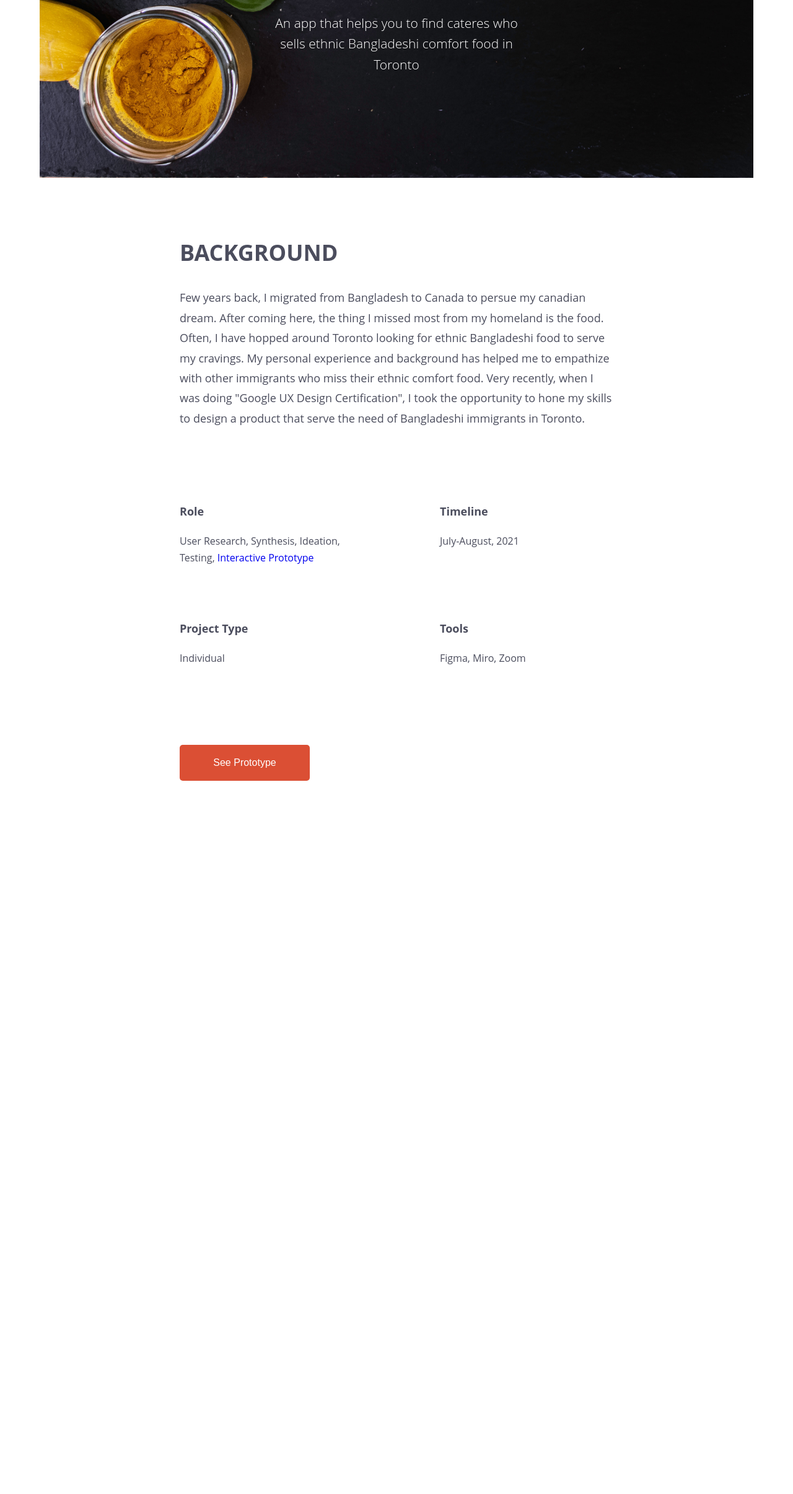
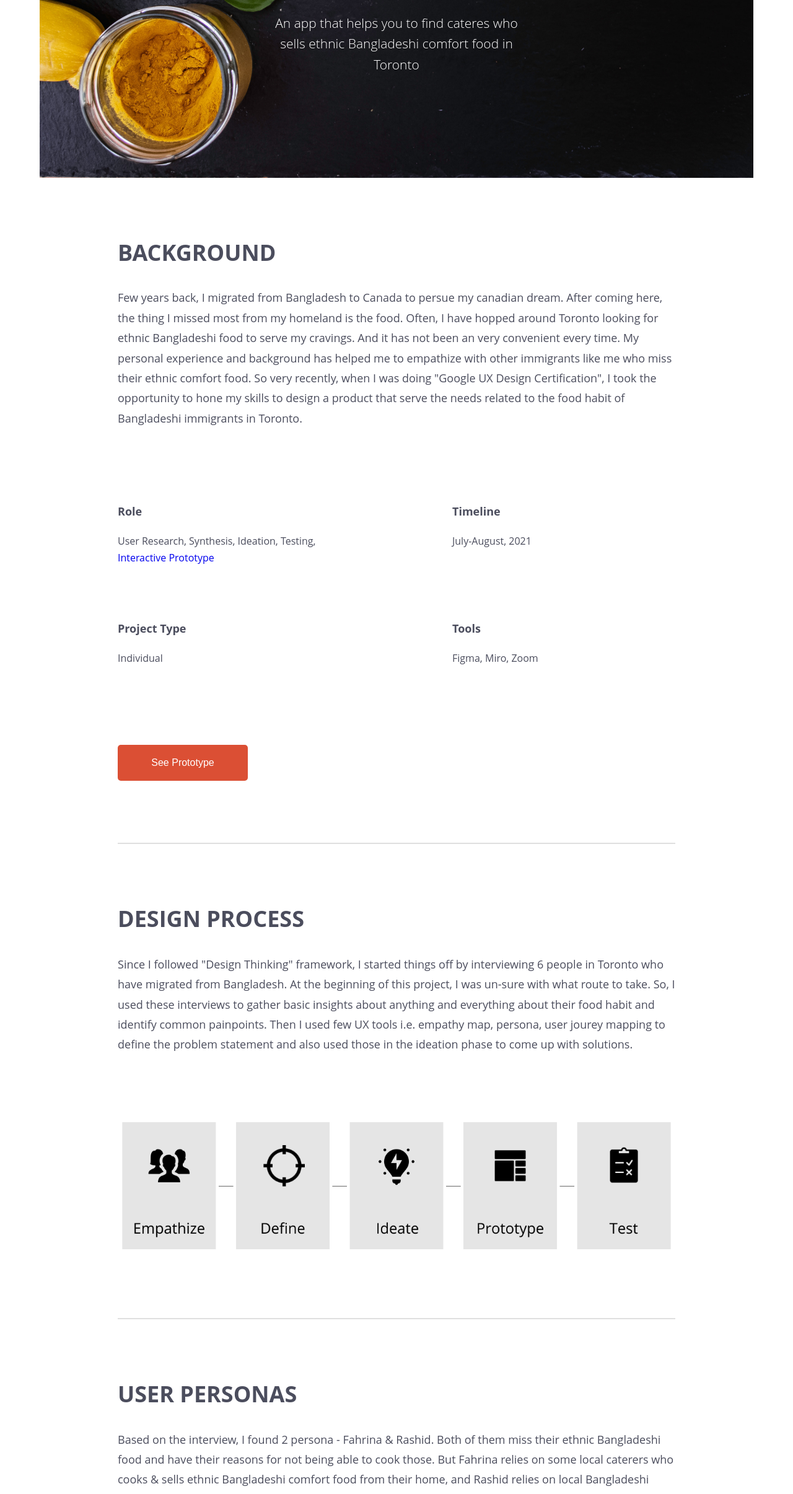
Before and after one commit to FarzanaPrianka/portFolioSite, a plain HTML site: page hilsha.html in a window 1280 px wide. Shown: the part 373-2784 px from the top of the page at 62% size. Before the commit the page ends 1733 px from the top, so only its background shows below. Drawn offline with nearby package versions, Linux system fonts and the light colour scheme.

Commit message:
add new sections

```diff
--- a/hilsha.html
+++ b/hilsha.html
@@ -50,7 +50,7 @@
         </div>
     </nav>
 
-    <!-- header -->
+    <!-- header ------------------------------------------------------------->
     <header class="hilshaHeader">
         <div class="hilshaTitle">
             <h1 class="hilshaProjectTitle">Hilsha</h1>
@@ -60,20 +60,23 @@
         </div>
     </header>
 
-    <!-- hilsha background -->
+    <!-- hilsha background --------------------------------------------------------------->
 
     <section id="hilshaBackgrounds" class="hilshaSections">
-        <div id="hilshaWrapper">
+        <div class="hilshaWrapper">
             <div id="hilshaBackgroundsPartOne">
-                <h3 id="hilshaSectionTitle">Background</h3>
+                <h3 class="hilshaSectionTitle">Background</h3>
                 <p class="hilshaSectionText">
 
                     Few years back, I migrated from Bangladesh to Canada to persue my canadian dream. After coming here,
                     the thing I missed most from my homeland is the food. Often, I have hopped around Toronto looking
-                    for ethnic Bangladeshi food to serve my cravings. My personal experience and background has helped
-                    me to empathize with other immigrants who miss their ethnic comfort food. Very recently,
-                    when I was doing "Google UX Design Certification", I took the opportunity to hone my skills to
-                    design a product that serve the need of Bangladeshi immigrants in Toronto.
+                    for ethnic Bangladeshi food to serve my cravings. And it has not been an very convenient every time.
+                    My personal experience and background has helped me to empathize with other immigrants like me who
+                    miss their ethnic comfort food. So very recently, when I was doing "Google UX Design Certification",
+                    I took the opportunity to hone my skills to design a product that serve the needs related to the
+                    food
+                    habit of Bangladeshi
+                    immigrants in Toronto.
 
                 </p>
             </div>
@@ -107,52 +110,108 @@
 
     </section>
 
-    <!-- <section id="backgrounds">
+    <div class="margin">
 
-        <div class="wrapper introduction layoutDesign">
+    </div>
 
-            <div class="title">
-                <h2>Background</h2>
+    <!-- design process --------------------------------------------------------------->
+
+    <section class="hilshaSections">
+        <div class="hilshaWrapper">
+            <div>
+                <h3 class="hilshaSectionTitle">Design Process</h3>
             </div>
-            <div class="sectionText">
-                <p>It was mid June 2020. Canada was in it’s third month of lockdown due to the Covid-19 pandemic. I
-                    was
-                    a
-                    student then and as a part of my class project, <span>
-                        I redesigned the grocery shopping experience of Metro Inc
-                    </span> which is the
-                    third largest grocer
-                    in Canada. I was particularly interested for the topic, as during the lockdown, I noticed a
-                    significant
-                    change in
-                    the grocery shopping behaviour among my friends, family and specifically in myself. I shifted to
-                    eating
-                    at home,
-                    limited the frequency of store visits, became more dependent on online purchase. So I was
-                    curious to
-                    know the newly evolved grocery shopping experience.
-                </p>
 
-                <div class="backgroundDescription">
-                    <div class="backgroundDescriptionText">
-                        <h4>Role</h4>
-                        <p>User Research, Synthesize, Ideation, <a
-                                href="https://hellopri.invisionapp.com/prototype/ckilxhvi70053wg01gpdq05z7/play">Interactive
-                                Prototype</a></p>
+            <p class="hilshaSectionText"> Since I followed "Design Thinking" framework, I started things off by
+                interviewing 6 people in Toronto who have migrated from Bangladesh. At the beginning of this project, I
+                was un-sure with what route to take. So, I used these interviews to gather basic insights about
+                anything and everything about their food habit and identify common painpoints. Then I used few UX tools
+                i.e. empathy map, persona, user jourey mapping to define the problem statement and also used those in
+                the ideation
+                phase to come up with solutions.
+            </p>
 
-                        <h4>Timeline</h4>
-                        <p>June 3- June 17, 2020</p>
-                        <h4>Tools</h4>
-                        <p> Zoom, Miro, iOS Voice Recorder, Sketch, Invision </p>
-                        <h4>Project Type</h4>
-                        <p>Individual</p>
 
-                    </div>
+            <div class="designThinkingProcessImage">
+                <img src="styles/assets/designThinkingProcess.png" alt="design thinking process">
 
-                </div>
+            </div>
+
+        </div>
+
+    </section>
+
+    <div class="margin">
+
+    </div>
+
+    <!-- persona---------------------------------------------------->
+
+    <section class="hilshaSections">
+        <div class="hilshaWrapper">
+            <div>
+                <h3 class="hilshaSectionTitle">User Personas</h3>
+            </div>
+            <p class="hilshaSectionText"> Based on the interview, I found 2 persona - Fahrina & Rashid. Both of them
+                miss their ethnic Bangladeshi food and have their reasons for not being able to cook those. But Fahrina
+                relies on some local caterers who cooks & sells ethnic Bangladeshi comfort food from their home, and
+                Rashid relies on local Bangladeshi Restaurant. I felt painpoints related to ordering food from caterers
+                is rather more unexplored by existing products in the market. So, I decided to narrow down my focus on
+                the user group like fahrina.
+            </p>
+            <div class="personaImage">
+                <img src="styles/assets/personaFahrina.png" alt="persona of fahrina">
+            </div>
+            <div class="personaImage">
+                <img src="styles/assets/persona-rashid.png" alt="persona">
+            </div>
+
+
+        </div>
+    </section>
+
+    <div class="margin">
+
+    </div>
+
+    <!-- The Empathy Map -->
+
+    <section class="hilshaSections">
+
+        <div class="hilshaWrapper">
+            <div>
+                <h3 class="hilshaSectionTitle">The Empathy Map</h3>
+            </div>
+            <div class="personaImage">
+                <img src="styles/assets/empathyMap.png" alt="empathy map">
             </div>
         </div>
-    </section> -->
+
+    </section>
+
+    <div class="margin">
+
+    </div>
+
+    <section class="hilshaSections">
+
+        <div class="hilshaWrapper">
+            <div>
+                <h3 class="hilshaSectionTitle">User Journey Mapping</h3>
+            </div>
+
+        </div>
+
+        <div class="personaImage">
+            <img src="styles/assets/userJourneyMapping.png" alt="user journey mapping">
+        </div>
+
+    </section>
+
+
+
+
+
 
 
 
--- a/styles/sass/_hilshaSections.scss
+++ b/styles/sass/_hilshaSections.scss
@@ -4,19 +4,32 @@
     width: 90%;
     margin: 100px auto;
 
+
+
+
+}
+
+.margin {
+     border: 0.5px solid rgba(220, 220, 220, 0.9);
+     max-width: 900px;
+     margin: auto;
+
 }
 
 //section wrapper
 
-#hilshaWrapper {
-    max-width: 700px;
+.hilshaWrapper {
+    max-width: 900px;
     margin: 0 auto;
+    // border-bottom: 1px solid gray;
+    // padding-bottom: 100px;
 }
 
 //section title-all h3
 
-#hilshaSectionTitle {
+.hilshaSectionTitle {
     font-size: 36px;
+    margin-top: 0;
 }
 
 //section text - usually p
@@ -85,3 +98,13 @@
 
 
 }
+
+
+.designThinkingProcessImage {
+    margin-top: 100px;
+}
+
+.personaImage {
+    border: 1px solid rgb(220, 220, 220);
+    margin-top: 100px;
+}
```
Also changed, not shown: index.html (+1 -1 lines), styles/assets/designThinking.png (added), styles/assets/designThinkingProcess.png (added), styles/assets/empathyMap.png (added), styles/assets/persona-rashid.png (added), styles/assets/personaFahrina.png (added), styles/assets/userJourneyMapping.png (added), styles/style.css.
